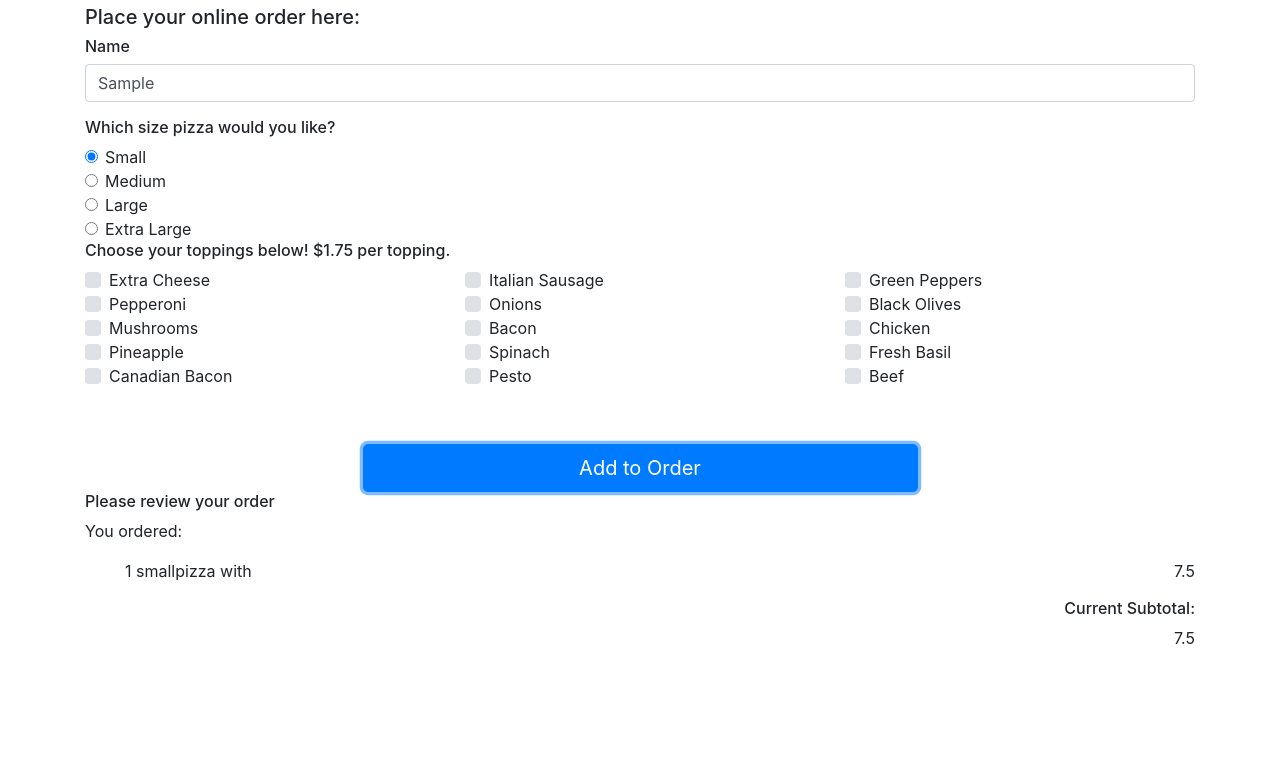
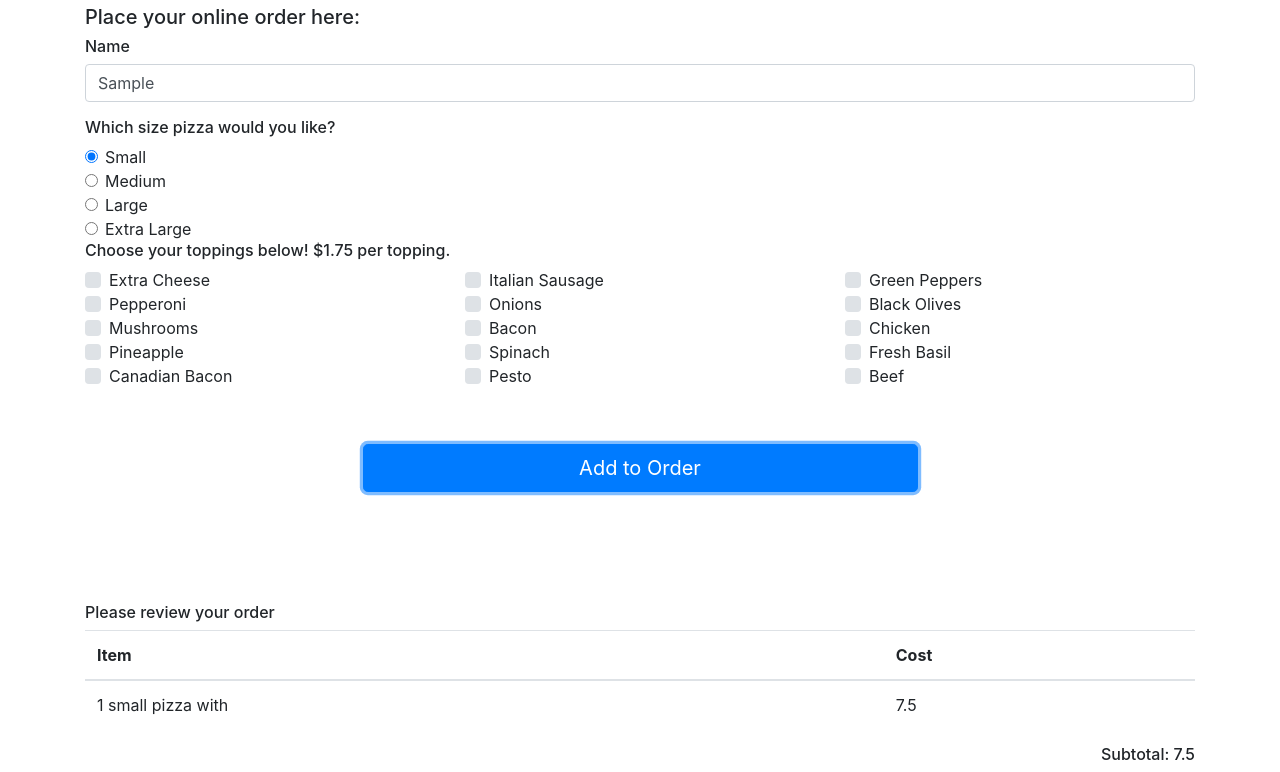
Before and after one commit to kwolfenb/pizza-webpage, a plain HTML site: page index.html in a window 1280 px wide. Both pictures are taken after typing "Sample" into the empty fields and a click on the button "Add to Order". Shown: the part 88-860 px from the top of the page. Before the commit the page ends 800 px from the top, so only its background shows below. Drawn offline with Linux system fonts and the light colour scheme.

Commit message:
add formatting to table for order details, additional page styling

```diff
--- a/css/styles.css
+++ b/css/styles.css
@@ -7,17 +7,10 @@
   width: 50%;
   margin: auto;
   margin-top: 5%;
-}
-
-ul {
-  list-style: none;
-}
-
-.tableheader {
-  width: 50%;
+  margin-bottom: 10%;
 }
 
 
-#cost {
+.orderCost {
   text-align: right;
 }
--- a/index.html
+++ b/index.html
@@ -124,37 +124,16 @@
       </form>
       <div id="showOrder">
         <h6>Please review your order</h6>
-        <p>You ordered:</p>
-        <div class="row">
-          <div class="col-sm-8">
-            <ul id="orderDetails">
-            </ul>
-          </div>
-          <div class="col-sm-4" id="cost">
-            <ul id="orderItemCost">
-            </ul>
-            <h6>Current Subtotal:</h6>
-            <p id="orderCost"></p>
-          </div>
-        </div>
+        <table class="table table-hover" id="orderDetails">
+          <thead>
+            <tr>
+              <th>Item</th>
+              <th>Cost</th>
+            </tr>
+          </thead>
+        </table>
+        <h6 class="orderCost">Subtotal: <span id="orderCost"></span></h6>
       </div>
-      <!-- <table class="table table-hover">
-        <thead>
-          <tr>
-            <th class="w-25">#</th>
-            <th class="w-25">#</th>
-          </tr>
-        </thead>
-            <tr>
-              <td>Mark</td>
-              <td>@mdo</td>
-            </tr>
-            <tr>
-              <td>Jacob</td>
-              <td>@fat</td>
-            </tr>
-        </table> -->
-
     </div>
   </body>
 </html>
--- a/js/scripts.js
+++ b/js/scripts.js
@@ -1,8 +1,9 @@
 // Business Logic for Pizza Website
 
-function Pizza (size, toppings) {
+function Pizza (size, toppings, id) {
   this.size = size;
-  this.toppings = toppings
+  this.toppings = toppings;
+  this.id = id
 }
 
 
@@ -45,8 +46,8 @@ function orderFunction() {
 function showOrderDetails(pizza, cost) {
   orderTotalCost += cost;
   $("#showOrder").show();
-  $("#orderDetails").append("<li>1 " + pizza.size + "pizza with " + pizza.toppings +"</li>");
-  $("#orderItemCost").append("<li>" + cost + "</li>");
+  $("#orderDetails").append("<tr><td>1 " + pizza.size + " pizza with " + pizza.toppings.join(", ") +"</td> <td>" + cost + "</td></tr>");
+
   $("#orderCost").html(orderTotalCost);
   console.log(orderTotalCost);
 }
```
